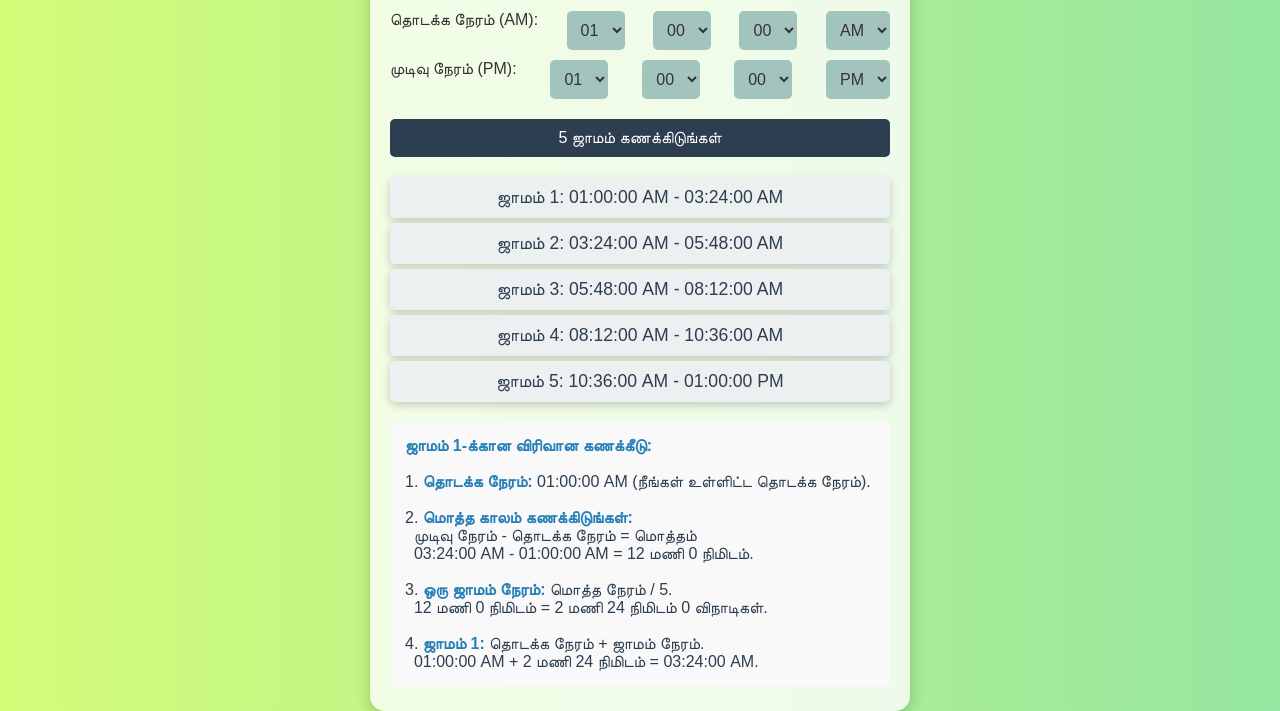
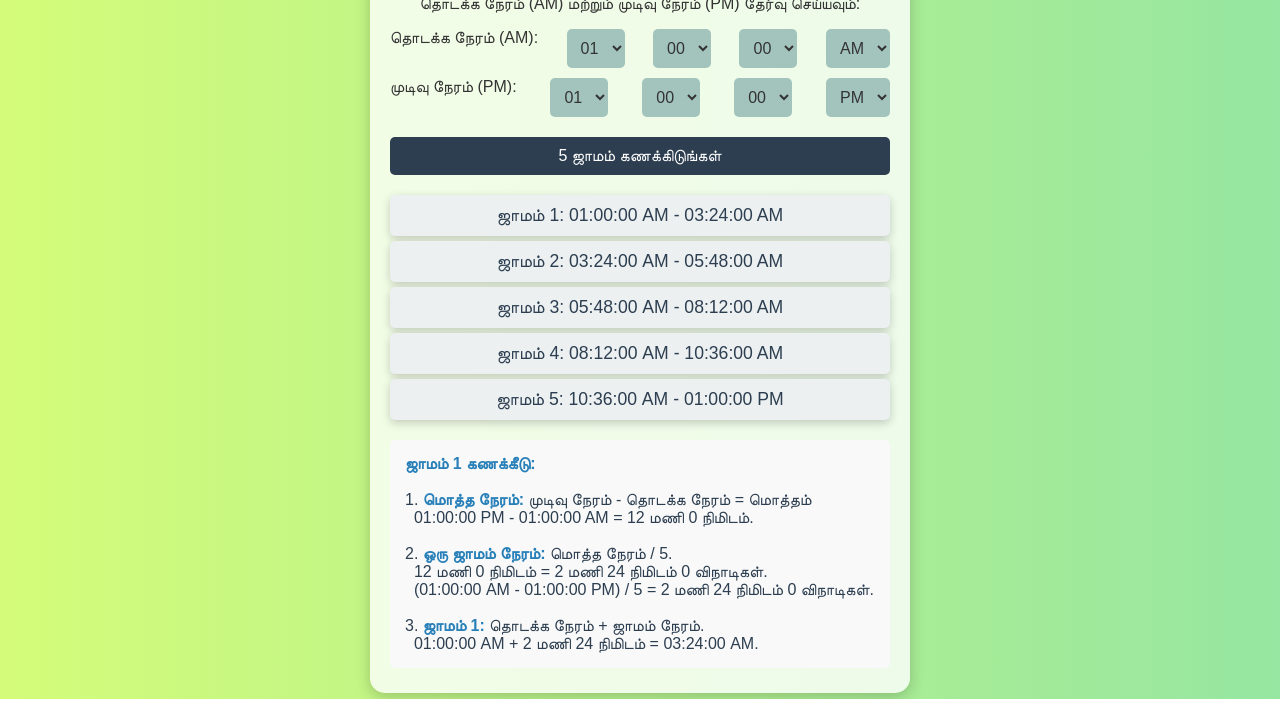
Before and after one commit to balacloud/JamamV2, a plain HTML site: page index.html in a window 1280 px wide. Both pictures are taken after a click on the button "5 ஜாமம் கணக்கிடுங்கள்". Shown: the part 101-812 px from the top of the page. Drawn offline with Linux system fonts and the light colour scheme.

Commit message:
Update index.html

```diff
--- a/index.html
+++ b/index.html
@@ -221,17 +221,16 @@
                     const intervalSeconds = Math.floor((intervalDurationMinutes * 60) % 60);
 
                     notes.push(`
-                        <div class="note">
-                            <strong>ஜாமம் 1-க்கான விரிவான கணக்கீடு:</strong><br><br>
-                            1. <strong>தொடக்க நேரம்:</strong> ${startStr} (நீங்கள் உள்ளிட்ட தொடக்க நேரம்).<br><br>
-                            2. <strong>மொத்த காலம் கணக்கிடுங்கள்:</strong><br>
-                               &nbsp;&nbsp;முடிவு நேரம் - தொடக்க நேரம் = மொத்தம்<br>
-                               &nbsp;&nbsp;${endStr} - ${startStr} = ${totalHours} மணி ${totalMinutes} நிமிடம்.<br><br>
-                            3. <strong>ஒரு ஜாமம் நேரம்:</strong> மொத்த நேரம் / 5.<br>
-                               &nbsp;&nbsp;${totalHours} மணி ${totalMinutes} நிமிடம் = ${intervalHours} மணி ${intervalMinutes} நிமிடம் ${intervalSeconds} விநாடிகள்.<br><br>
-                            4. <strong>ஜாமம் 1:</strong> தொடக்க நேரம் + ஜாமம் நேரம்.<br>
-                               &nbsp;&nbsp;${startStr} + ${intervalHours} மணி ${intervalMinutes} நிமிடம் = ${formatTime(intervalEnd)}.
-                        </div>
+                         <div class="note">
+        <strong>ஜாமம் 1 கணக்கீடு:</strong><br><br>
+        1. <strong>மொத்த நேரம்:</strong> முடிவு நேரம் - தொடக்க நேரம் = மொத்தம்<br>
+           &nbsp;&nbsp;${formatTime(end)} - ${formatTime(start)} = ${totalHours} மணி ${totalMinutes} நிமிடம்.<br><br>
+        2. <strong>ஒரு ஜாமம் நேரம்:</strong> மொத்த நேரம் / 5.<br>
+           &nbsp;&nbsp;${totalHours} மணி ${totalMinutes} நிமிடம் = ${intervalHours} மணி ${intervalMinutes} நிமிடம் ${intervalSeconds} விநாடிகள்.<br>
+           &nbsp;&nbsp;(${formatTime(start)} - ${formatTime(end)}) / 5 = ${intervalHours} மணி ${intervalMinutes} நிமிடம் ${intervalSeconds} விநாடிகள்.<br><br>
+        3. <strong>ஜாமம் 1:</strong> தொடக்க நேரம் + ஜாமம் நேரம்.<br>
+           &nbsp;&nbsp;${formatTime(start)} + ${intervalHours} மணி ${intervalMinutes} நிமிடம் = ${formatTime(intervalEnd)}.
+    </div>
                     `);
                 }
             }
```
